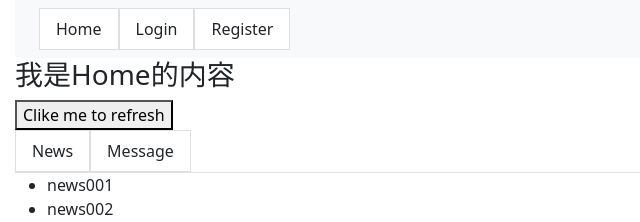
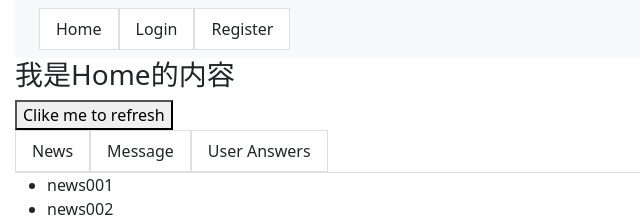
Before and after one commit to DrakeHunterK7/SOEN-341-Fall-2021-TEAM-300, a React (Create React App) app in the folder frontend-stack-bubbling/: page /home/news in a window 1280 px wide. Shown: the top 222 px of the page, without its empty margins (0-640 px from the left). Built offline with nearby package versions, Linux system fonts and the light colour scheme.

Commit message:
Post Question Page

```diff
--- /dev/null
+++ b/frontend-stack-bubbling/src/pages/Home/AnswerList/index.jsx
@@ -0,0 +1,13 @@
+import React, { Component } from 'react'
+
+export default class AnswerList extends Component {
+  render() {
+    return (
+      <ul>
+        <li>Answer 1</li>
+        <li>Answer 2</li>
+        <li>Answer 3</li>
+      </ul>
+    )
+  }
+}
--- a/frontend-stack-bubbling/src/pages/Home/index.jsx
+++ b/frontend-stack-bubbling/src/pages/Home/index.jsx
@@ -4,6 +4,7 @@ import { Route, Switch, Redirect } from "react-router-dom";
 import News from "./News";
 import Message from "./Message";
 import Header from '../../components/Header/'
+import UserAnswer from'./AnswerList'
 
 export default class Home extends Component {
   constructor(){
@@ -36,6 +37,11 @@ export default class Home extends Component {
                 Message
               </MyNavLink>
             </li>
+             <li>
+              <MyNavLink replace to= '/home/answerlist'>
+                User Answers
+              </MyNavLink>
+            </li>
           </ul>
           {/* 注册路由 */}
           <Switch>
```
